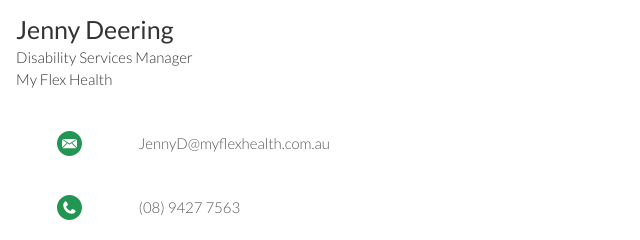
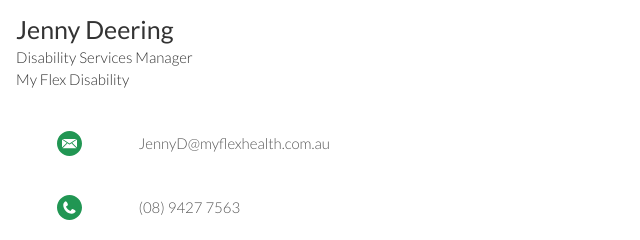
Before and after one commit to My-Flex-Health/JennyDeering, a plain HTML site: page index.html in a window 1280 px wide. Shown: the part 249-489 px from the top of the page, 0-640 px from the left. Drawn offline with Linux system fonts and the light colour scheme; a web font is replaced by a local one.

Commit message:
Update index.html

```diff
--- a/index.html
+++ b/index.html
@@ -27,7 +27,7 @@
 				<div class="col is-6">
 					<p class="text-name">Jenny Deering</p>
 					<p class="text-title-company">Disability Services Manager</p>
-					<p class="text-title-company">My Flex Health</p>
+					<p class="text-title-company">My Flex Disability</p>
 				</div>
 				<div class="col">
 					<img src="My Flex Health website header.png" alt="Company Logo">
```
